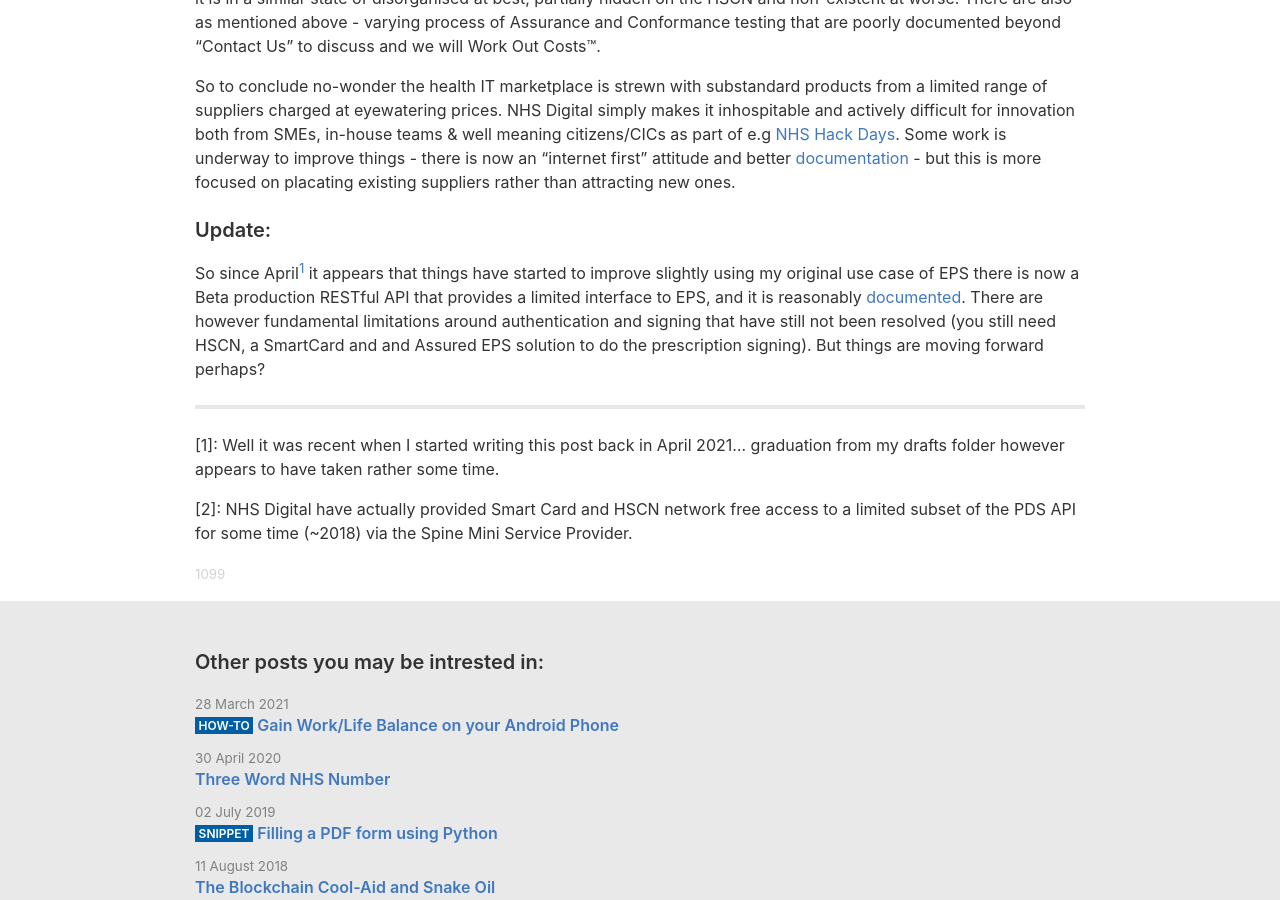
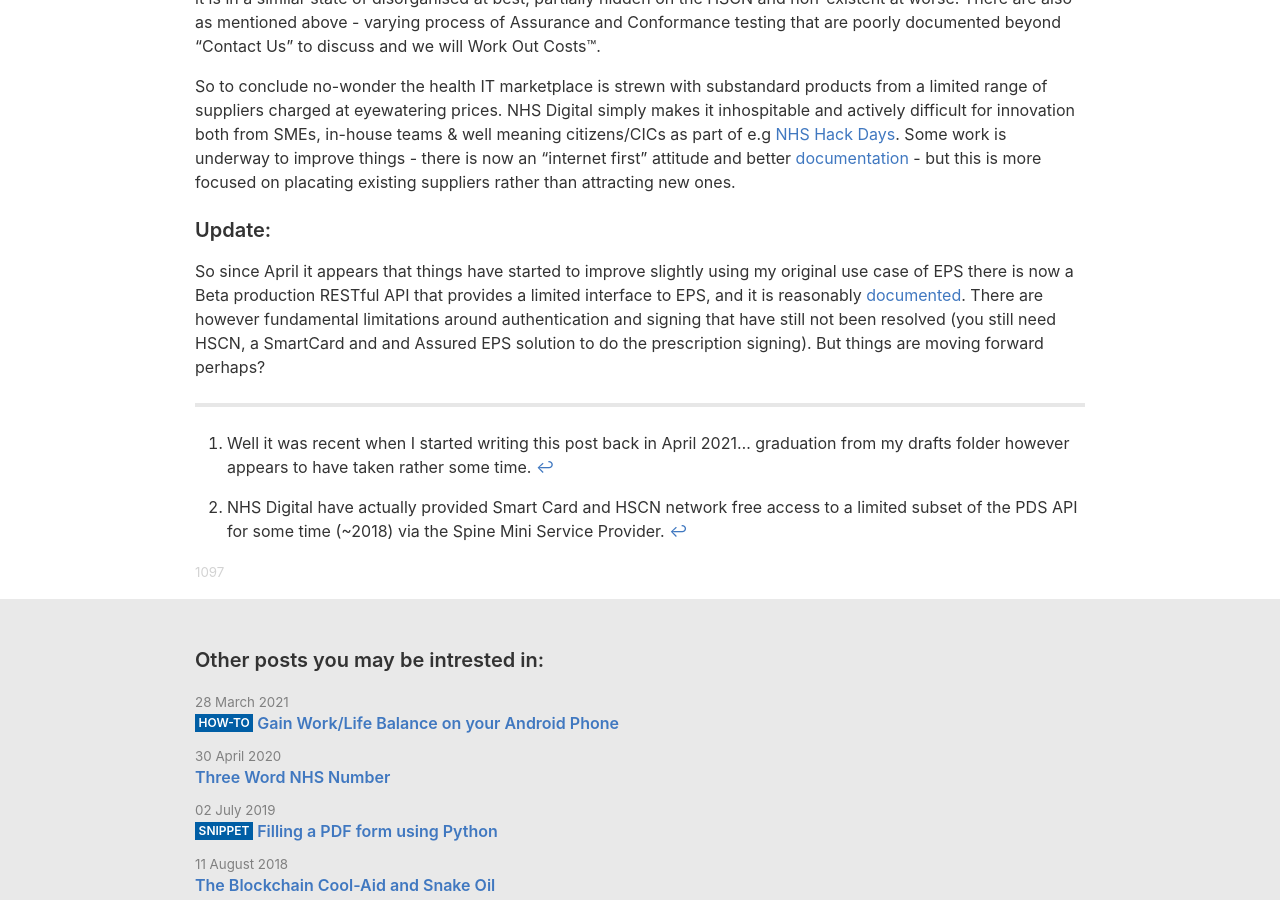
Before and after one commit to blu3id/blu3id.github.io, a Jekyll site: the page built from posts/2021-11-19-nhs-digital-war-against-innovation.md, in a window 1280 px wide and 900 px high, scrolled down 2009 px. Built offline with Jekyll 4.4.1, drawn with Linux system fonts in a browser that asks for light colours; some of the changed text lies outside the part shown.

```diff
--- a/posts/2021-11-19-nhs-digital-war-against-innovation.md
+++ b/posts/2021-11-19-nhs-digital-war-against-innovation.md
@@ -7,7 +7,7 @@ date: 2021-11-19
 
 # NHS Digital's War Against Innovation
 
-A recent<sup>[1](#recent)</sup> [post](https://discourse.digitalhealth.net/t/ers-api-anyone-with-any-experience-with-this/20124) on the [Digital Health Networks](https://discourse.digitalhealth.net/) forum asking about how to use Care Identity Service SmartCard authentication for the [eRS](https://digital.nhs.uk/services/e-referral-service) reminded me of the challenges I started to uncover as I went about trying to realise my idea of a stand alone virtual prescription pad for [EPS](https://digital.nhs.uk/services/electronic-prescription-service) at the start of the pandemic (something being widely sought by all manner of services that were used to using FP10s but that is another story for another time).
+A recent[^1] [post](https://discourse.digitalhealth.net/t/ers-api-anyone-with-any-experience-with-this/20124) on the [Digital Health Networks](https://discourse.digitalhealth.net/) forum asking about how to use Care Identity Service SmartCard authentication for the [eRS](https://digital.nhs.uk/services/e-referral-service) reminded me of the challenges I started to uncover as I went about trying to realise my idea of a stand alone virtual prescription pad for [EPS](https://digital.nhs.uk/services/electronic-prescription-service) at the start of the pandemic (something being widely sought by all manner of services that were used to using FP10s but that is another story for another time).
 
 As I went about digging up memories of what I had gleaned through hour of research, experimentation and use of human sources I though perhaps it is worth writing out ways that NHS Digital stifles and suppresses innovation on it's platform of digital services - the so-called [Spine](https://digital.nhs.uk/services/spine) - that underpin large swathes of the day to day business of the NHS in England.
 
@@ -24,7 +24,7 @@ My aim here is to:
 
 ## Identity Agent Authentication / Care Identity Service / SmartCards
 
-As a quick background for the uninitiated - the majority of national services (Spine) in England hosted by NHS Digital have required (and for the most part still do) a Smart Card to use. By national services I mean among others the: Electronic Prescription Service, Summary Care Record, e-Referral Service, Child Protection Information System and Personal Demographic Service (PDS)<sup>[2](#pds)</sup>. If you want to innovate in the Health & Care IT space you will almost certainly require access to one or more of these.
+As a quick background for the uninitiated - the majority of national services (Spine) in England hosted by NHS Digital have required (and for the most part still do) a Smart Card to use. By national services I mean among others the: Electronic Prescription Service, Summary Care Record, e-Referral Service, Child Protection Information System and Personal Demographic Service (PDS).[^2] If you want to innovate in the Health & Care IT space you will almost certainly require access to one or more of these.
 
 The first argument that will be made about the lack of investment/poor documentation are that all the authentication APIs are being replaced with newer APIs (so called [NHS Care Identity Service 2](https://digital.nhs.uk/services/identity-and-access-management)) based on modern standards such as OpenID Connect. This is flawed on multiple levels:
 - The "legacy" systems will still require a SmartCard are some of those most in need of innovation and have no [road map](https://digital.nhs.uk/services/identity-and-access-management/identity-and-access-management-roadmap) to being replaced or adopting CIS2.
@@ -57,10 +57,10 @@ So to conclude no-wonder the health IT marketplace is strewn with substandard pr
 
 ### Update:
 
-So since April<sup>[1](#recent)</sup> it appears that things have started to improve slightly using my original use case of EPS there is now a Beta production RESTful API that provides a limited interface to EPS, and it is reasonably [documented](https://digital.nhs.uk/developer/api-catalogue/electronic-prescription-service-fhir). There are however fundamental limitations around authentication and signing that have still not been resolved (you still need HSCN, a SmartCard and and Assured EPS solution to do the  prescription signing). But things are moving forward perhaps?
+So since April it appears that things have started to improve slightly using my original use case of EPS there is now a Beta production RESTful API that provides a limited interface to EPS, and it is reasonably [documented](https://digital.nhs.uk/developer/api-catalogue/electronic-prescription-service-fhir). There are however fundamental limitations around authentication and signing that have still not been resolved (you still need HSCN, a SmartCard and and Assured EPS solution to do the  prescription signing). But things are moving forward perhaps?
 
 ---
 
-<a name="recent">[1]</a>: Well it was recent when I started writing this post back in April 2021... graduation from my drafts folder however appears to have taken rather some time.
+[^1]: Well it was recent when I started writing this post back in April 2021... graduation from my drafts folder however appears to have taken rather some time.
 
-<a name="pds">[2]</a>: NHS Digital have actually provided Smart Card and HSCN network free access to a limited subset of the PDS API for some time (~2018) via the Spine Mini Service Provider.
+[^2]: NHS Digital have actually provided Smart Card and HSCN network free access to a limited subset of the PDS API for some time (~2018) via the Spine Mini Service Provider.
```
Also changed, not shown: posts/2017-03-21-auditable-records-access-infrastructure.md (+3 -2 lines), posts/2021-03-28-how-to-work-life-phone.md (+2 -2 lines).
